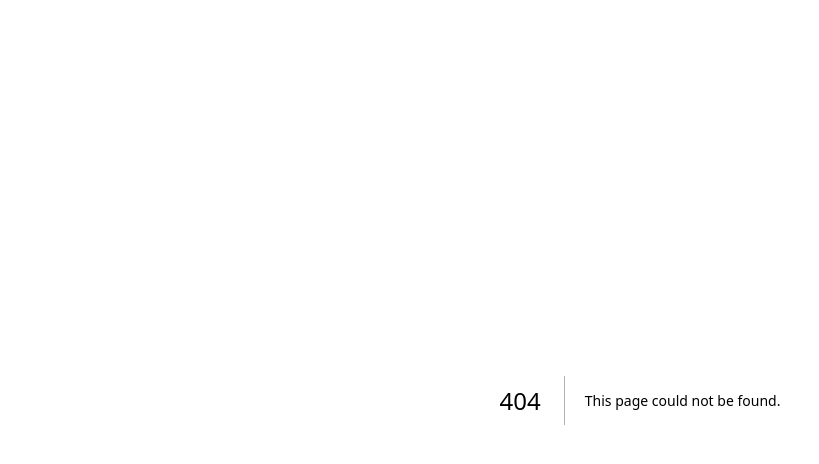
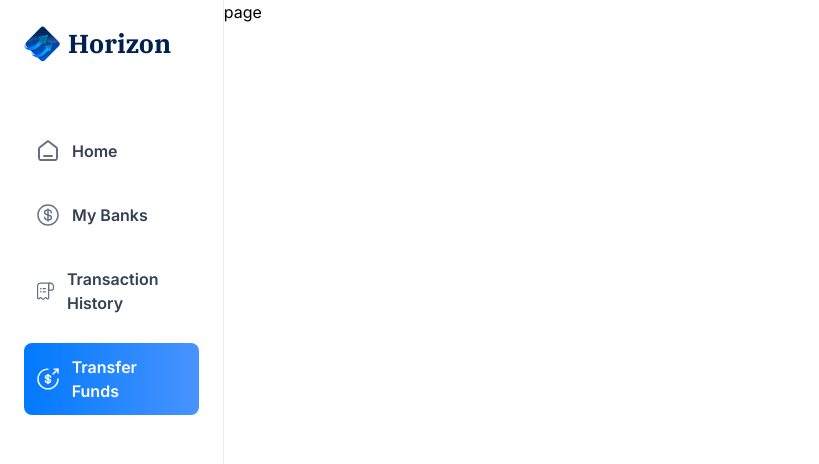
Before and after one commit to Ase020/banking, a Next.js app: page /payment-transfer in a window 1280 px wide. Before the commit this address had no page. Shown: the top 464 px of the page, without its empty margins (0-819 px from the left). Built offline with nearby package versions, Linux system fonts and the light colour scheme.

Commit message:
create routing pages

```diff
--- /dev/null
+++ b/app/(root)/my-banks/page.tsx
@@ -0,0 +1,7 @@
+import React from "react";
+
+function page() {
+  return <div>page</div>;
+}
+
+export default page;
--- /dev/null
+++ b/app/(root)/payment-transfer/page.tsx
@@ -0,0 +1,7 @@
+import React from "react";
+
+function page() {
+  return <div>page</div>;
+}
+
+export default page;
--- /dev/null
+++ b/app/(root)/transaction-history/page.tsx
@@ -0,0 +1,7 @@
+import React from "react";
+
+function page() {
+  return <div>page</div>;
+}
+
+export default page;
```
